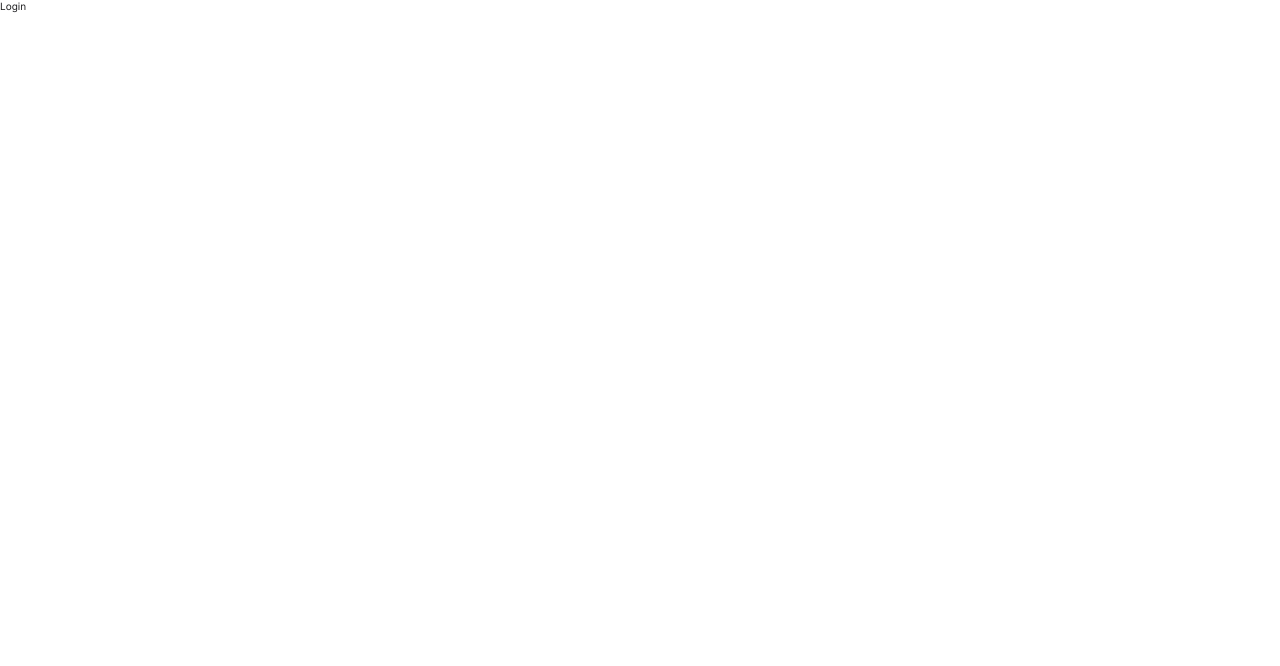
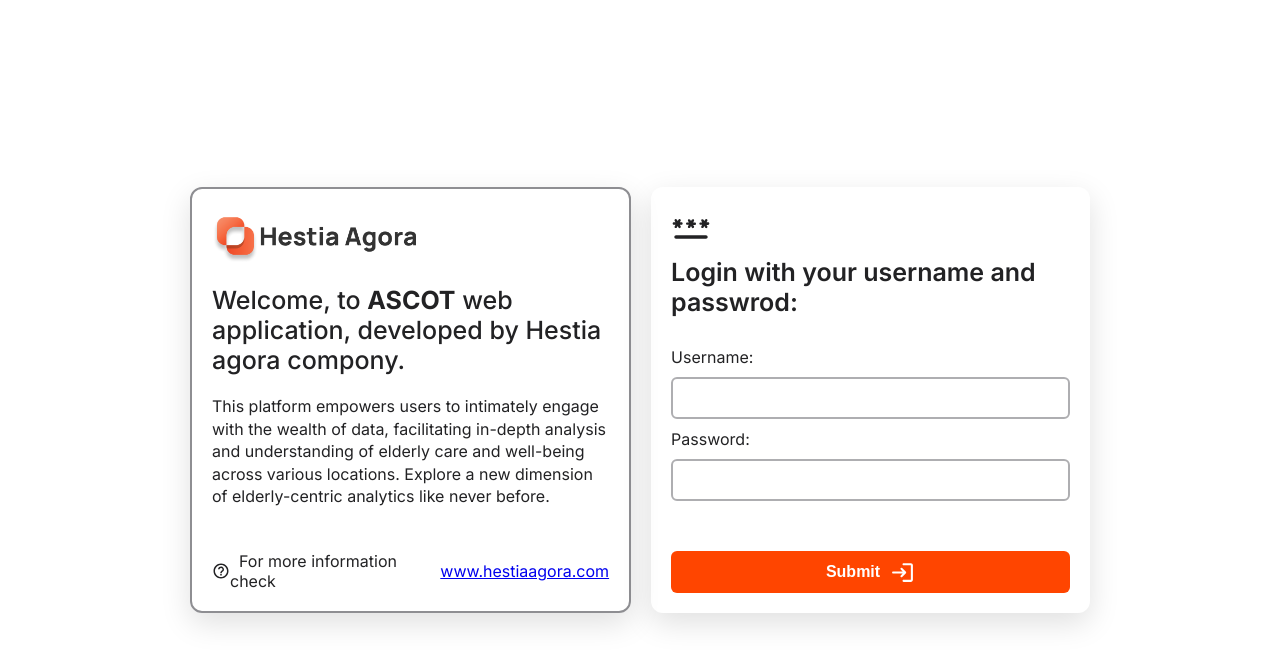
Before and after one commit to code-from-basement/ascot-analytics-web-app, a React (Vite) app: page /login in a window 1280 px wide. Shown: the top 666 px of the page. Built offline with nearby package versions, Linux system fonts and the light colour scheme.

Commit message:
initiate login Pages -done with styling, still need to work on functionality and apply react hook form on it

```diff
--- a/src/Components/Pages/Login/Login.module.css
+++ b/src/Components/Pages/Login/Login.module.css
@@ -1,2 +1,146 @@
 .login {
+  display: flex;
+  align-items: center;
+  justify-content: center;
+  width: 100%;
+  height: 100vh;
+  overflow: hidden;
 }
+
+.loginPanel {
+  display: flex;
+  align-items: stretch;
+  justify-content: center;
+
+  gap: var(--spacing-md);
+  width: 50%;
+  min-width: 90rem;
+  max-width: 120rem;
+}
+
+.content {
+  width: 100%;
+  display: flex;
+  align-items: flex-start;
+  justify-content: flex-start;
+  gap: var(--spacing-md);
+  flex-direction: column;
+  padding: var(--spacing-md);
+  border: 2px solid var(--color-gray-700);
+  border-radius: var(--border-radius-md);
+  box-shadow: var(--box-shadow);
+}
+.brandImage {
+  width: 55%;
+  transform: translateX(-4px);
+}
+
+.content h1 {
+  font-size: var(--font-s-lg);
+  line-height: 1.2;
+  font-weight: var(--font-w-medium);
+}
+.content h1 span {
+  font-weight: var(--font-w-bold);
+}
+
+.content h2 {
+  font-size: var(--font-s-sm);
+  font-weight: var(--font-w-medium);
+  line-height: 1.4;
+  font-weight: var(--font-w-regular);
+}
+
+.content p {
+  font-size: var(--font-s-sm);
+  display: flex;
+  align-items: center;
+  justify-content: flex-start;
+}
+.content .contentRow:nth-of-type(4) {
+  margin-top: auto;
+}
+.content p a {
+}
+.content svg {
+  font-size: var(--font-s-md);
+}
+
+.form {
+  width: 100%;
+  padding: var(--spacing-md);
+  border-radius: var(--border-radius-md);
+  box-shadow: var(--box-shadow);
+  display: flex;
+  align-items: flex-start;
+  justify-content: flex-start;
+  flex-direction: column;
+  gap: var(--spacing-sm);
+}
+.formRow {
+  width: 100%;
+  display: flex;
+  align-items: flex-start;
+  justify-content: center;
+  flex-direction: column;
+  gap: var(--spacing-sm);
+}
+
+.form svg {
+  font-size: var(--font-s-xxl);
+  color: var(--color-gray-900);
+}
+
+.form h2 {
+  font-size: var(--font-s-lg);
+  font-weight: var(--font-w-semiBold);
+  margin-bottom: var(--spacing-md);
+}
+
+.form label {
+  width: 100%;
+  font-size: var(--font-s-sm);
+}
+
+.form input {
+  width: 100%;
+  padding: 1rem;
+  border-radius: var(--border-radius-sm);
+  height: 4.2rem;
+  border: 2px solid var(--color-gray-600);
+  outline: none;
+  font-size: var(--font-s-md);
+  color: var(--color-gray-900);
+}
+
+.form button {
+  width: 100%;
+  height: 4.2rem;
+  font-size: var(--font-s-sm);
+  border-radius: var(--border-radius-sm);
+  border: none;
+  outline: none;
+  margin-top: var(--spacing-lg);
+  background-color: var(--color-primary);
+  color: var(--color-white);
+  font-weight: var(--font-w-semiBold);
+  display: flex;
+  align-items: center;
+  justify-content: center;
+  gap: var(--spacing-sm);
+  cursor: pointer;
+  transition: var(--transition);
+}
+
+.form button:hover {
+  background-color: var(--color-primary-hover);
+}
+
+.form button:active {
+  background-color: var(--color-primary);
+}
+
+.form button svg {
+  font-size: var(--font-s-lg);
+  color: var(--color-white);
+}
--- a/src/Components/Pages/Login/Login.tsx
+++ b/src/Components/Pages/Login/Login.tsx
@@ -1,8 +1,63 @@
 import Styles from "./Login.module.css";
+import hestiaLogo from "./../../../assets/Image/hestiaAgora-logo.png";
+import { PasswordRoundedIcon, HelpOutlineRoundedIcon, LoginRoundedIcon } from "./../../UI/Icons/IconsLibrary";
 import React from "react";
 
 function Login() {
-  return <div className={Styles.login}>Login</div>;
+  return (
+    <div className={Styles.login}>
+      <section className={Styles.loginPanel}>
+        <div className={Styles.content}>
+          <div className={Styles.contentRow}>
+            <img className={Styles.brandImage} src={hestiaLogo} alt="" />
+          </div>
+
+          <div className={Styles.contentRow}>
+            <h1>
+              Welcome, to <span>ASCOT</span> web application, developed by Hestia agora compony.
+            </h1>
+          </div>
+          <div className={Styles.contentRow}>
+            <h2>
+              This platform empowers users to intimately engage with the wealth of data, facilitating in-depth analysis and understanding of elderly care and well-being across various locations. Explore a new dimension of elderly-centric
+              analytics like never before.
+            </h2>
+          </div>
+          <div className={Styles.contentRow}>
+            <p>
+              <HelpOutlineRoundedIcon />
+              &nbsp; For more information check <a href="#">www.hestiaagora.com </a>
+            </p>
+          </div>
+        </div>
+
+        <form className={Styles.form}>
+          <div className={Styles.formRow}>
+            <PasswordRoundedIcon />
+          </div>
+          <div className={Styles.formRow}>
+            <h2>Login with your username and passwrod:</h2>
+          </div>
+
+          <div className={Styles.formRow}>
+            <label htmlFor="username">Username:</label>
+            <input type="text" id="username" />
+          </div>
+
+          <div className={Styles.formRow}>
+            <label htmlFor="password">Password:</label>
+            <input type="password" id="password" />
+          </div>
+
+          <div className={Styles.formRow}>
+            <button className={Styles.submitButton}>
+              Submit <LoginRoundedIcon />
+            </button>
+          </div>
+        </form>
+      </section>
+    </div>
+  );
 }
 
 export default Login;
--- a/src/Components/UI/Icons/IconsLibrary.ts
+++ b/src/Components/UI/Icons/IconsLibrary.ts
@@ -14,6 +14,8 @@
 import BarChartOutlinedIcon from "@mui/icons-material/BarChartOutlined";
 import ExitToAppRoundedIcon from "@mui/icons-material/ExitToAppRounded";
 import AccountCircleOutlinedIcon from "@mui/icons-material/AccountCircleOutlined";
+import PasswordRoundedIcon from "@mui/icons-material/PasswordRounded";
+import HelpOutlineRoundedIcon from "@mui/icons-material/HelpOutlineRounded";
 export {
   DeleteRoundedIcon,
   AccountCircleRoundedIcon,
@@ -31,4 +33,6 @@
   BarChartOutlinedIcon,
   ExitToAppRoundedIcon,
   AccountCircleOutlinedIcon,
+  PasswordRoundedIcon,
+  HelpOutlineRoundedIcon,
 };
--- a/src/index.css
+++ b/src/index.css
@@ -93,7 +93,7 @@
   --border-radius-circle: 999px;
 
   /* box-shadow */
-  --box-shadow: 0 3rem 3rem #00000025;
+  --box-shadow: 0 1rem 3rem #00000020;
 
   /* opacity */
   --opacity-0: 0;
```
